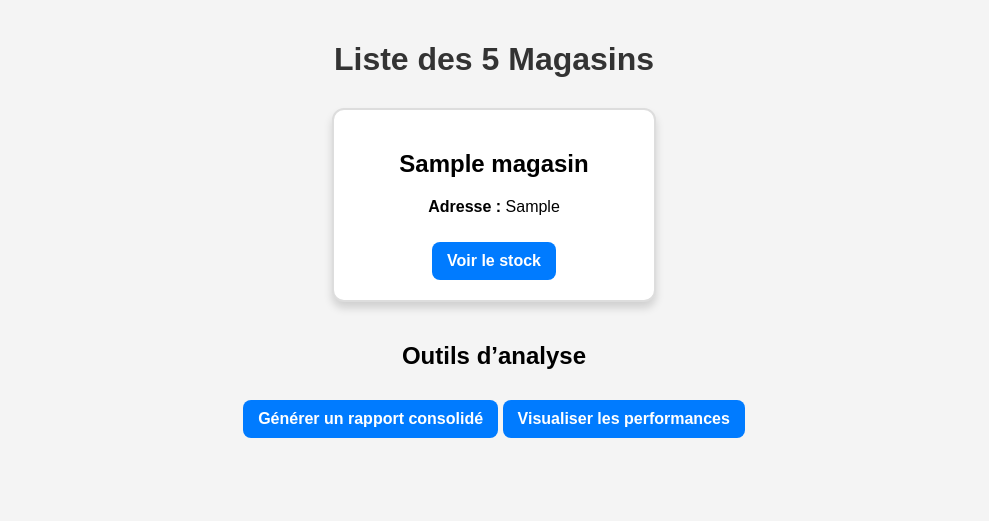
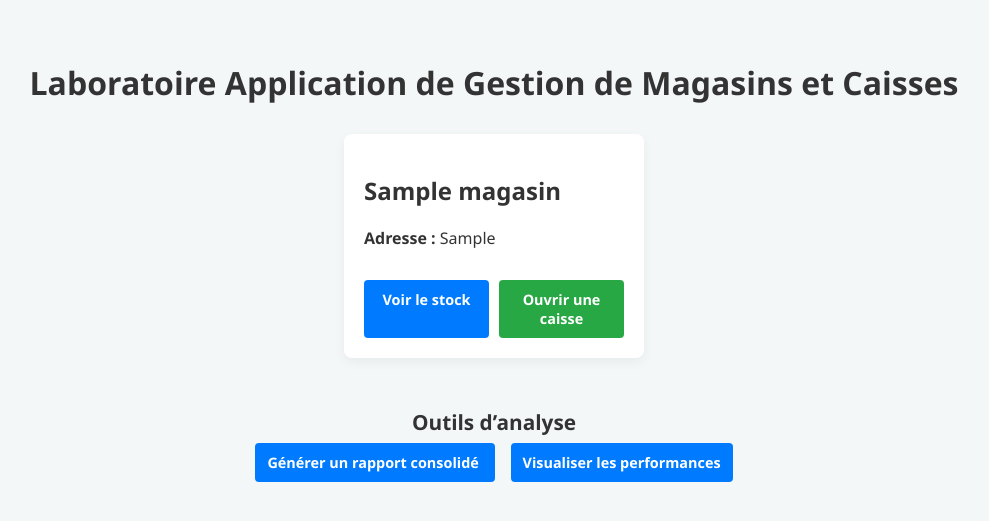
Before and after one commit to BryanJoyaETS/LOG430-Lab0_BryanJoyaETS, a Django app: page / in a window 1280 px wide. Shown: the top 521 px of the page, without its empty margins (146-1135 px from the left). Run offline with Django 4.2, Linux system fonts and the light colour scheme; tables that the repository leaves empty hold one stand-in row (values such as "Sample post").

Commit message:
merged previous caisse templates

```diff
--- a/laboratoire_bj/laboratoire_bj/urls.py
+++ b/laboratoire_bj/laboratoire_bj/urls.py
@@ -18,17 +18,49 @@ from django.contrib import admin
 from django.urls import path
 from django.contrib import admin
 from django.urls import path
-from myapp.views import generer_rapport, recherche_produit, enregistrer_vente, tableau_bord, traiter_retour, consulter_stock, historique_transactions, afficher_magasins, stock_magasin
+from myapp.views import demande_reappro, generer_rapport, interface_caisse, recherche_produit, enregistrer_vente, tableau_bord, traiter_retour, historique_transactions, afficher_magasins, stock_magasin
 
 urlpatterns = [
     path('admin/', admin.site.urls),
     path('', afficher_magasins, name='index'),
-    path('recherche/', recherche_produit, name='recherche_produit'),
-    path('vente/', enregistrer_vente, name='enregistrer_vente'),
-    path('retour/', traiter_retour, name='traiter_retour'),
-    path('stock/', consulter_stock, name='consulter_stock'),
-    path('historique/', historique_transactions, name='historique_transactions'),
-    path('stock/<int:magasin_id>/', stock_magasin, name='stock_magasin'),
     path('rapport/', generer_rapport, name='generer_rapport'),
-    path('dashboard/', tableau_bord, name='tableau_bord')
+    path('dashboard/', tableau_bord, name='tableau_bord'),
+    path('demande-reappro/<int:stock_id>/', demande_reappro, name='demande_reappro'),
+    path('caisse/<int:magasin_id>/', interface_caisse, name='menu_caisse'),
+
+    # 1. Recherche de produit
+    path(
+      'caisse/<int:magasin_id>/recherche/',
+      recherche_produit,
+      name='recherche_produit'
+    ),
+
+    # 2. Enregistrer une vente
+    path(
+      'caisse/<int:magasin_id>/vente/',
+      enregistrer_vente,
+      name='enregistrer_vente'
+    ),
+
+    # 3. Traiter un retour
+    path(
+      'caisse/<int:magasin_id>/retour/',
+      traiter_retour,
+      name='traiter_retour'
+    ),
+
+    # 4. Consulter le stock (vous l’aviez déjà)
+    path(
+      'caisse/<int:magasin_id>/stock/',
+      stock_magasin,
+      name='stock_magasin'
+    ),
+
+    # 5. Historique des transactions
+    path(
+      'caisse/<int:magasin_id>/historique/',
+      historique_transactions,
+      name='historique_transactions'
+    ),
+
 ]
--- a/myapp/templates/index.html
+++ b/myapp/templates/index.html
@@ -2,68 +2,114 @@
 <html lang="fr">
 <head>
   <meta charset="UTF-8">
-    <title>Liste des 5 Magasins</title>
+  <title>Laboratoire Application de Gestion de Magasins et Caisses</title>
   <style>
+    /* ■ Corps de page */
     body {
-            font-family: Arial, sans-serif;
-            background-color: #f4f4f4;
-            text-align: center;
+      font-family: 'Segoe UI', Tahoma, Geneva, Verdana, sans-serif;
+      background-color: #f4f7f8;
+      color: #333;
       margin: 0;
-            padding: 20px;
+      padding: 40px 20px;
     }
 
     h1 {
-            color: #333;
+      text-align: center;
       margin-bottom: 30px;
+      font-size: 2em;
     }
 
+    /* ■ Conteneur des cartes */
     .container {
       display: flex;
+      flex-wrap: wrap;
       justify-content: center;
-            gap: 40px; /* Augmente la séparation entre les magasins */
-            flex-wrap: wrap;
+      gap: 20px;
+      max-width: 1200px;
+      margin: 0 auto;
     }
 
+    /* ■ Carte magasin */
     .magasin-card {
-            background: white;
+      background: #ffffff;
+      border-radius: 8px;
+      box-shadow: 0 4px 12px rgba(0, 0, 0, 0.05);
       padding: 20px;
-            width: 280px;
-            box-shadow: 0px 6px 8px rgba(0, 0, 0, 0.15);
-            border-radius: 12px;
-            text-align: center;
-            border: 2px solid #ddd; /* Bordure légère */
+      width: 260px;
+      display: flex;
+      flex-direction: column;
+      justify-content: space-between;
+      transition: transform 0.2s, box-shadow 0.2s;
+    }
+    .magasin-card:hover {
+      transform: translateY(-5px);
+      box-shadow: 0 6px 16px rgba(0, 0, 0, 0.1);
     }
 
-        .button {
-            display: inline-block;
-            background-color: #007BFF;
-            color: white;
-            padding: 10px 15px;
-            text-decoration: none;
-            border-radius: 8px;
-            font-weight: bold;
-            font-size: 16px;
-            transition: background 0.3s ease;
-            margin-top: 10px;
+    /* ■ Zone des boutons d’action */
+    .actions {
+      display: flex;
+      gap: 10px;
+      margin-top: 15px;
     }
 
+    /* ■ Boutons */
+    .button {
+      flex: 1;
+      text-align: center;
+      text-decoration: none;
+      padding: 10px 12px;
+      border-radius: 4px;
+      font-weight: 600;
+      font-size: 0.9em;
+      transition: background 0.3s ease;
+      color: #fff;
+      background-color: #007bff;
+    }
     .button:hover {
       background-color: #0056b3;
     }
 
+    /* ■ Bouton “Ouvrir une caisse” */
+    .caisse-button {
+      background-color: #28a745;
+    }
+    .caisse-button:hover {
+      background-color: #218838;
+    }
+
+    /* ■ Section rapport */
     .report-section {
-            margin-top: 40px;
+      text-align: center;
+      margin-top: 50px;
+    }
+    .report-section h2 {
+      margin-bottom: 15px;
+      font-size: 1.3em;
+    }
+    .report-section .button {
+      margin: 0 8px;
     }
   </style>
 </head>
+
 <body>
-    <h1>Liste des 5 Magasins</h1>
+  <h1>Laboratoire Application de Gestion de Magasins et Caisses</h1>
   <div class="container">
     {% for magasin in magasins %}
       <div class="magasin-card">
+        <div>
           <h2>{{ magasin.nom }}</h2>
           <p><strong>Adresse :</strong> {{ magasin.adresse }}</p>
-                <a href="{% url 'stock_magasin' magasin.id %}" class="button">Voir le stock</a>
+        </div>
+        <div class="actions">
+          <a href="{% url 'stock_magasin' magasin.id %}" class="button">
+            Voir le stock
+          </a>
+          <a href="{% url 'menu_caisse' magasin.id %}" class="button caisse-button">
+            Ouvrir une caisse
+          </a>
+        </div>
       </div>
     {% empty %}
       <p>Aucun magasin disponible.</p>
@@ -72,8 +118,12 @@
 
   <div class="report-section">
     <h2>Outils d’analyse</h2>
-        <a href="{% url 'generer_rapport' %}" class="button">Générer un rapport consolidé</a>
-        <a href="{% url 'tableau_bord' %}" class="button">Visualiser les performances</a>
+    <a href="{% url 'generer_rapport' %}" class="button">
+      Générer un rapport consolidé
+    </a>
+    <a href="{% url 'tableau_bord' %}" class="button">
+      Visualiser les performances
+    </a>
   </div>
 </body>
 </html>
--- a/myapp/views.py
+++ b/myapp/views.py
@@ -1,129 +1,186 @@
 # myapp/views.py
 import datetime
 from django.shortcuts import get_object_or_404, render, redirect
-from .models import LigneVente, Magasin, Produit, Stock, Vente  # and import other needed models or logic
+from django.contrib import messages
 from django.core.paginator import Paginator
 from django.db.models import Sum
+from .models import Magasin, Produit, Stock, Vente, LigneVente
+# si vous avez des forms, importez-les ici
+# from .forms import DemandeReapproForm, VenteForm, RetourForm
 
-def recherche_produit(request):
-    result = None
+def afficher_magasins(request):
+    """UC0 – Page d’accueil : liste paginée des magasins."""
+    magasins_list = Magasin.objects.all()
+    paginator     = Paginator(magasins_list, 10)  # 10 par page
+    page_number   = request.GET.get('page')
+    magasins      = paginator.get_page(page_number)
+    return render(request, 'index.html', {'magasins': magasins})
+
+
+def interface_caisse(request, magasin_id):
+    """UC2 – Menu de la caisse pour un magasin donné."""
+    magasin = get_object_or_404(Magasin, id=magasin_id)
+    return render(request, 'menu_caisse.html', {'magasin': magasin})
+
+
+def recherche_produit(request, magasin_id):
+    """UC2.1 – Recherche produit (POST) pour la caisse."""
+    magasin       = get_object_or_404(Magasin, id=magasin_id)
+    resultats     = None
+    message_erreur= None
+
     if request.method == "POST":
         identifiant = request.POST.get('identifiant')
-        nom = request.POST.get('nom')
-        categorie = request.POST.get('categorie')
+        nom         = request.POST.get('nom')
+        categorie   = request.POST.get('categorie')
 
-        # Convert identifiant to int if provided.
+        # Validation de l’ID
         try:
             identifiant = int(identifiant) if identifiant else None
         except ValueError:
-            result = "Identifiant invalide."
-        else:
-            # Here you would implement the search logic.
-            query = {}
+            message_erreur = "Identifiant invalide."
+
+        if not message_erreur:
+            filtres = {}
             if identifiant is not None:
-                query['id'] = identifiant
+                filtres['id'] = identifiant
             if nom:
-                query['nom__icontains'] = nom
+                filtres['nom__icontains'] = nom
             if categorie:
-                query['categorie__icontains'] = categorie
+                filtres['categorie__icontains'] = categorie
 
-            if query:
-                produits = Produit.objects.filter(**query)
-                if produits.exists():
-                    result = produits
+            if filtres:
+                qs = Produit.objects.filter(**filtres)
+                if qs.exists():
+                    resultats = qs
+                else:
+                    message_erreur = "Aucun produit trouvé."
+            else:
+                message_erreur = "Veuillez remplir au moins un critère."
+
+    return render(request, 'recherche.html', {
+        'magasin':        magasin,
+        'resultats':      resultats,
+        'message_erreur': message_erreur
+    })
 
 
-            if not result:
-                result = "Aucun produit trouvé."
-    return render(request, 'recherche.html', {'result': result})
+def enregistrer_vente(request, magasin_id):
+    """UC2.2 – Enregistrer une vente pour la caisse."""
+    magasin = get_object_or_404(Magasin, id=magasin_id)
+    message = ""
 
-def enregistrer_vente(request):
-    message = ""
     if request.method == "POST":
-        # Here you would process the sale.
-        # For example, you might extract a list of products and their quantities:
-        produits = []
-        # (A more complex implementation may involve dynamic forms or JavaScript.)
         produit_id = request.POST.get('produit_id')
-        quantite = request.POST.get('quantite')
+        quantite   = request.POST.get('quantite')
         try:
             produit_id = int(produit_id)
-            quantite = int(quantite)
-            # Call your function to record the sale.
-            # caisse.enregistrer_vente([(produit_id, quantite)])
+            quantite   = int(quantite)
+            # Ici, votre logique d’enregistrement de vente,
+            # e.g. créer un objet Vente + LigneVente(s)
             message = "Vente enregistrée avec succès."
-        except ValueError:
-            message = "Entrée invalide, veuillez saisir des entiers."
-    return render(request, 'vente.html', {'message': message})
+        except (ValueError, Produit.DoesNotExist):
+            message = "Entrée invalide, veuillez saisir des identifiants existants."
 
-def traiter_retour(request):
+    return render(request, 'vente.html', {
+        'magasin': magasin,
+        'message': message
+    })
+
+
+def traiter_retour(request, magasin_id):
+    """UC2.3 – Traiter un retour pour la caisse."""
+    magasin = get_object_or_404(Magasin, id=magasin_id)
     message = ""
+
     if request.method == "POST":
         vente_id = request.POST.get('vente_id')
         try:
             vente_id = int(vente_id)
-            # Call your logic to process the return.
-            # caisse.gerer_retour(vente_id)
+            # Votre logique de retour ici
             message = "Retour traité avec succès."
         except ValueError:
             message = "ID de vente invalide."
-    return render(request, 'retour.html', {'message': message})
 
-def consulter_stock(request):
-    produits = Produit.objects.all()  # Récupère tous les produits
-    return render(request, 'stock.html', {'produits': produits})
+    return render(request, 'retour.html', {
+        'magasin': magasin,
+        'message': message
+    })
 
-def historique_transactions(request):
-    # Récupère toutes les ventes triées par date décroissante
-    ventes = Vente.objects.order_by('-date').prefetch_related('lignes')
-    return render(request, 'historique.html', {'ventes': ventes})
-
-def afficher_magasins(request):
-    magasins_list = Magasin.objects.all()
-    paginator = Paginator(magasins_list, 10)  # Affiche 10 magasins par page
-    page_number = request.GET.get('page')
-    magasins = paginator.get_page(page_number)
-    return render(request, 'index.html', {'magasins': magasins})
 
 def stock_magasin(request, magasin_id):
-    magasin = get_object_or_404(Magasin, id=magasin_id)  # Vérifie que le magasin existe
-    stocks = Stock.objects.filter(magasin=magasin)  # Filtre le stock du magasin
-    return render(request, 'stock_magasin.html', {'magasin': magasin, 'stocks': stocks})
+    """UC2.4 – Consulter le stock d’un magasin (pour la caisse)."""
+    magasin = get_object_or_404(Magasin, id=magasin_id)
+    stocks  = Stock.objects.filter(magasin=magasin)
+    return render(request, 'stock_magasin.html', {
+        'magasin': magasin,
+        'stocks':  stocks
+    })
+
+
+def historique_transactions(request, magasin_id):
+    """UC2.5 – Historique des transactions d’un magasin."""
+    magasin      = get_object_or_404(Magasin, id=magasin_id)
+    ventes       = (Vente.objects
+                    .filter(magasin=magasin)
+                    .order_by('-date')
+                    .prefetch_related('lignes'))
+    return render(request, 'historique.html', {
+        'magasin':    magasin,
+        'ventes':     ventes
+    })
+
 
 def generer_rapport(request):
-    # Chiffre d’affaires par magasin
-    ventes_par_magasin = Vente.objects.values('magasin__nom').annotate(chiffre_affaires=Sum('lignes__quantite') * Sum('lignes__prix_unitaire'))
-
-    # Produits les plus vendus
-    produits_populaires = LigneVente.objects.values('produit__nom').annotate(total_vendu=Sum('quantite')).order_by('-total_vendu')[:5]
-
-    # Stocks restants par magasin
-    stock_restant = Stock.objects.values('magasin__nom', 'produit__nom', 'quantite')
+    """UC1 – Rapport consolidé des ventes (maison mère)."""
+    ventes_par_magasin = (Vente.objects
+                          .values('magasin__nom')
+                          .annotate(
+                            chiffre_affaires=Sum('lignes__quantite')
+                                            * Sum('lignes__prix_unitaire')
+                          ))
+    produits_populaires= (LigneVente.objects
+                          .values('produit__nom')
+                          .annotate(total_vendu=Sum('quantite'))
+                          .order_by('-total_vendu')[:5])
+    stock_restant     = Stock.objects.values(
+                          'magasin__nom', 'produit__nom', 'quantite')
 
     return render(request, 'rapport_de_ventes.html', {
-        'ventes_par_magasin': ventes_par_magasin,
+        'ventes_par_magasin':  ventes_par_magasin,
         'produits_populaires': produits_populaires,
-        'stock_restant': stock_restant
+        'stock_restant':       stock_restant
     })
 
 
 def tableau_bord(request):
-    # Chiffre d’affaires par magasin
-    chiffre_affaires = Vente.objects.values('magasin__nom').annotate(total=Sum('lignes__quantite') * Sum('lignes__prix_unitaire'))
-
-    # Produits en rupture de stock
-    ruptures_stock = Stock.objects.filter(quantite__lte=5).values('magasin__nom', 'produit__nom', 'quantite')
-
-    # Produits en surstock (quantité > 100)
-    surstock = Stock.objects.filter(quantite__gte=100).values('magasin__nom', 'produit__nom', 'quantite')
-
-    # Tendances hebdomadaires
+    """UC3 – Tableau de bord synthétique (maison mère)."""
+    chiffre_affaires = (Vente.objects
+                        .values('magasin__nom')
+                        .annotate(
+                          total=Sum('lignes__quantite')
+                                * Sum('lignes__prix_unitaire')
+                        ))
+    ruptures_stock   = Stock.objects.filter(quantite__lte=5).values(
+                          'magasin__nom', 'produit__nom', 'quantite')
+    surstock         = Stock.objects.filter(quantite__gte=100).values(
+                          'magasin__nom', 'produit__nom', 'quantite')
     semaine_derniere = datetime.datetime.now() - datetime.timedelta(days=7)
-    tendances = Vente.objects.filter(date__gte=semaine_derniere).values('magasin__nom').annotate(total_ventes=Sum('lignes__quantite'))
+    tendances        = (Vente.objects
+                        .filter(date__gte=semaine_derniere)
+                        .values('magasin__nom')
+                        .annotate(total_ventes=Sum('lignes__quantite')))
 
     return render(request, 'tableau_de_bord.html', {
         'chiffre_affaires': chiffre_affaires,
-        'ruptures_stock': ruptures_stock,
-        'surstock': surstock,
-        'tendances': tendances
+        'ruptures_stock':   ruptures_stock,
+        'surstock':         surstock,
+        'tendances':        tendances
     })
+
+
+def demande_reappro(request, stock_id):
+    """UC4 – Demande de réapprovisionnement."""
+    stock = get_object_or_404(Stock, id=stock_id)
+    stock.quantite += 0  # si vous gérez directement ici
+    stock.save()        #
```
Also changed, not shown: myapp/templates/menu_caisse.html (+20 -8 lines), myapp/templates/recherche.html (+66 -84 lines), myapp/templates/stock_magasin.html (+16 -2 lines), requirements.txt (line endings or trailing spaces). Lines whose indentation alone changed are shown as unchanged.
